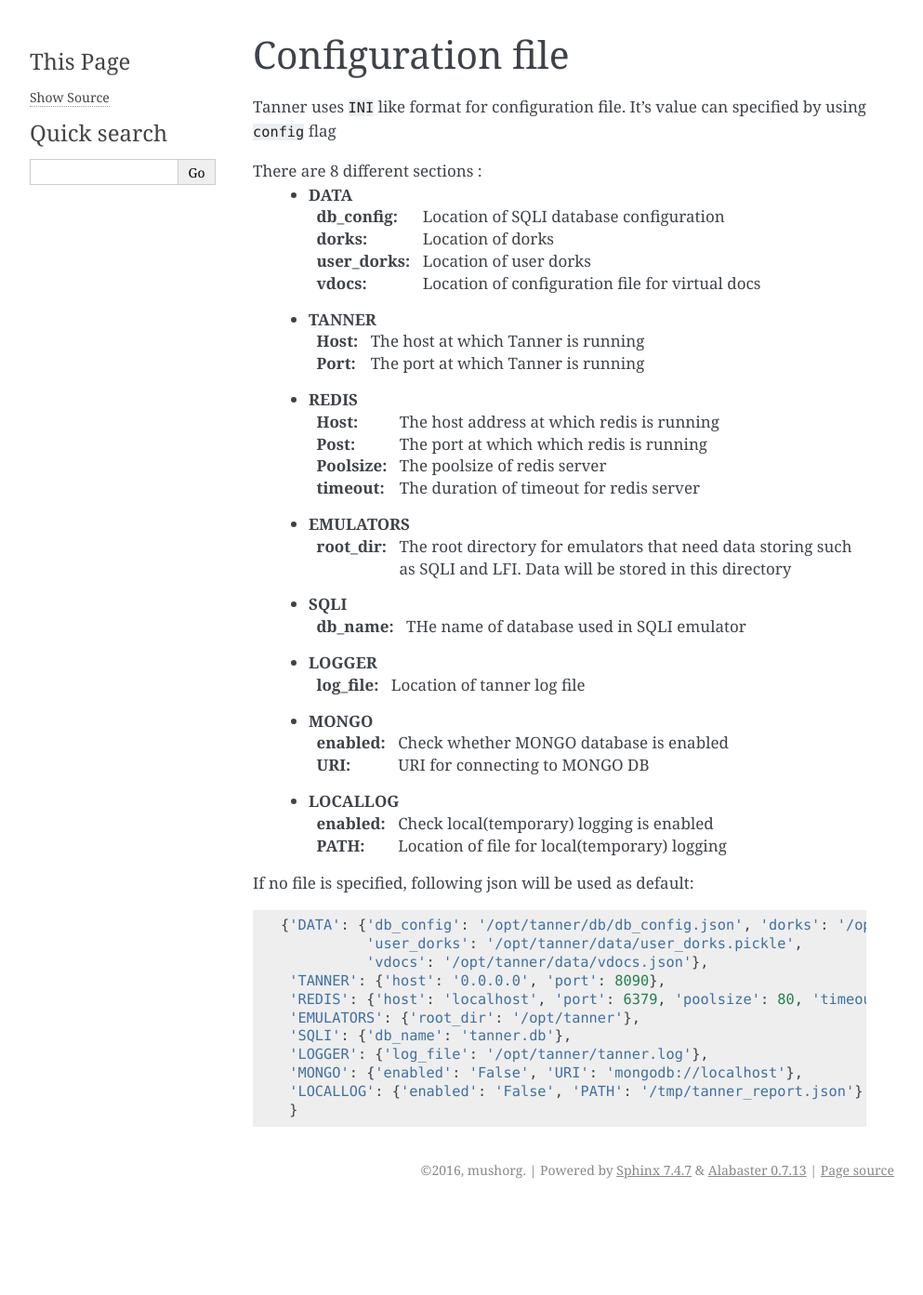
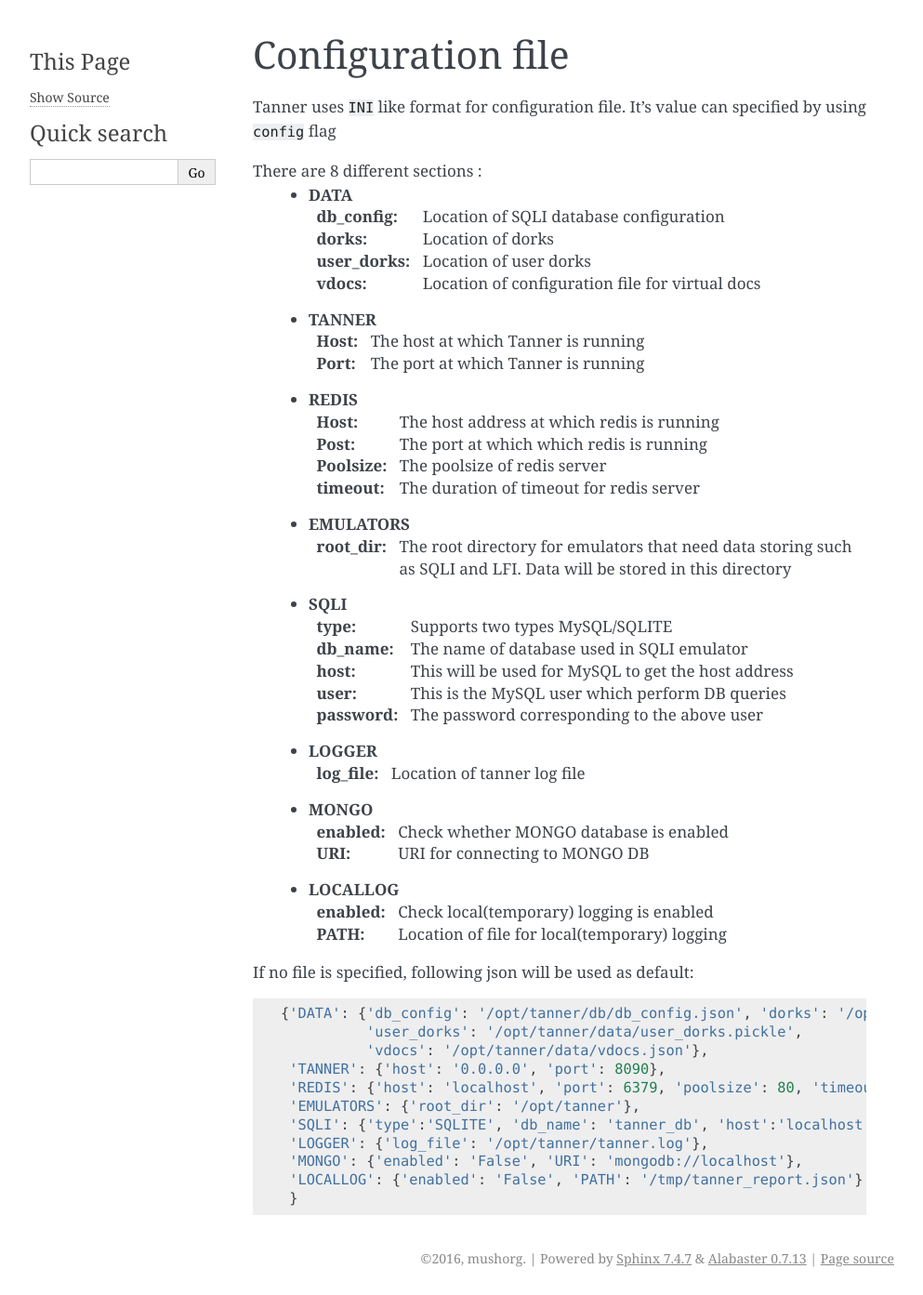
Before and after one commit to mushorg/tanner, a Sphinx documentation site: the page built from docs/source/config.rst, in a window 1280 px wide. Shown: the whole page at 93% size, without its empty margins (148-1141 px from the left). Built offline with Sphinx 7.4.7, drawn with Linux system fonts in a browser that asks for light colours; before the commit the page ends 1298 px from its top, so only the background shows below that.

Commit message:
Change default DB and update documentation (#140)
* Change default database

* Update SQLI related documentation

* fix tests

```diff
--- a/docs/source/config.rst
+++ b/docs/source/config.rst
@@ -24,7 +24,11 @@
     :root_dir: The root directory for emulators that need data storing such as SQLI and LFI. Data will be stored in this directory
   * **SQLI**
 
-    :db_name: THe name of database used in SQLI emulator
+    :type: Supports two types MySQL/SQLITE
+    :db_name: The name of database used in SQLI emulator
+    :host: This will be used for MySQL to get the host address
+    :user: This is the MySQL user which perform DB queries
+    :password: The password corresponding to the above user
   * **LOGGER**
 
     :log_file: Location of tanner log file
@@ -47,7 +51,7 @@
      'TANNER': {'host': '0.0.0.0', 'port': 8090},
      'REDIS': {'host': 'localhost', 'port': 6379, 'poolsize': 80, 'timeout': 1},
      'EMULATORS': {'root_dir': '/opt/tanner'},
-     'SQLI': {'db_name': 'tanner.db'},
+     'SQLI': {'type':'SQLITE', 'db_name': 'tanner_db', 'host':'localhost', 'user':'root', 'password':'user_pass'},
      'LOGGER': {'log_file': '/opt/tanner/tanner.log'},
      'MONGO': {'enabled': 'False', 'URI': 'mongodb://localhost'},
      'LOCALLOG': {'enabled': 'False', 'PATH': '/tmp/tanner_report.json'}
--- a/docs/source/emulators.rst
+++ b/docs/source/emulators.rst
@@ -81,6 +81,11 @@
 The emulator copies the original database (see :doc:`db_setup` for more info about db) to a dummy database for every attacker.
 It uses UUID of the session for the attacker's db name. Every query is executed on the attacker's db.
 The emulator returns the result of the execution and the page where SNARE should show the result.
+It supports two types of DBs.
+* **SQLITE**
+  To enable it, set SQLI type to SQLITE in config
+* **MySQL**
+  To enable it, set SQLI type to MySQL in config and set other necessary fields - Host, User and Password
 
 
 .. _RFI: https://en.wikipedia.org/wiki/File_inclusion_vulnerability#Remote_File_Inclusion
```
Also changed, not shown: 2 other files.
